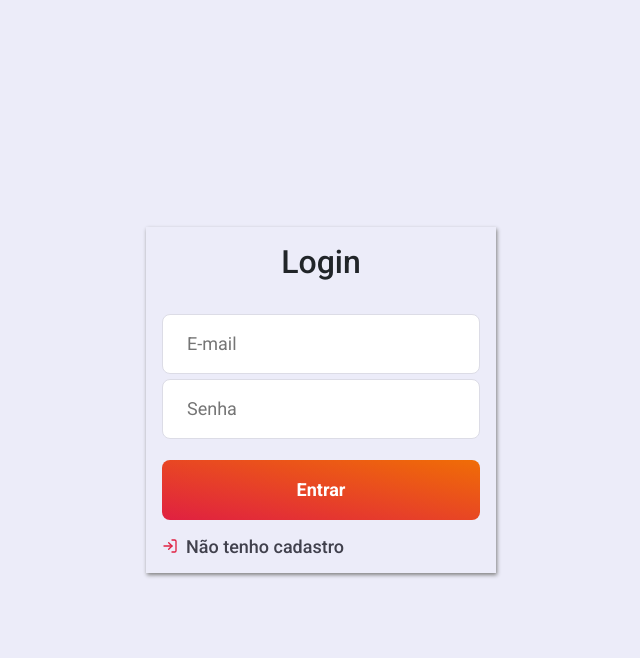
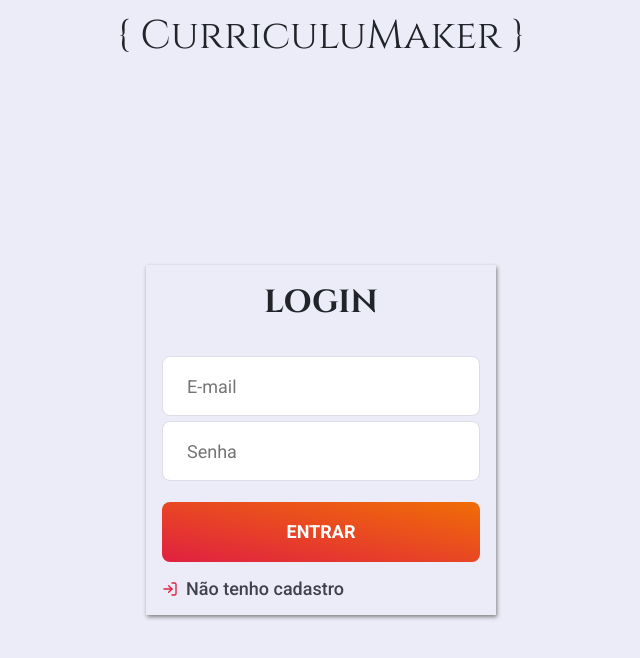
Before and after one commit to Levonhard/curriculuMaker, a React (Create React App) app in the folder frontend/: page / in a window 1280 px wide. Shown: the top 658 px of the page, without its empty margins (319-959 px from the left). Built offline with nearby package versions, Linux system fonts and the light colour scheme.

Commit message:
styles added to login page

```diff
--- a/frontend/package.json
+++ b/frontend/package.json
@@ -13,8 +13,7 @@
     "react-dom": "^16.13.1",
     "react-icons": "^3.9.0",
     "react-router-dom": "^5.1.2",
-    "react-scripts": "3.4.1",
-    "react-transition-group": "^4.3.0"
+    "react-scripts": "3.4.1"
   },
   "scripts": {
     "start": "react-scripts start",
--- a/frontend/src/global.css
+++ b/frontend/src/global.css
@@ -1,4 +1,5 @@
 @import url('https://fonts.googleapis.com/css?family=Roboto:400,500,700&display=swap');
+@import url('https://fonts.googleapis.com/css2?family=Cinzel:wght@400;700&display=swap');
 
 * {
     margin: 0;
--- a/frontend/src/pages/Logon/index.js
+++ b/frontend/src/pages/Logon/index.js
@@ -3,7 +3,6 @@ import { render } from "react-dom"
 import { Link, useHistory } from 'react-router-dom'
 import { FiLogIn } from 'react-icons/fi'
 import Alert from 'react-bootstrap/Alert'
-import { CSSTransition } from 'react-transition-group'
 
 import api from '../../services/api'
 
@@ -19,13 +18,11 @@ export default function Logon() {
 
         if (show) {
             return (
-                <CSSTransition in={show} appear={show} timeout={300} classNames="alert">
                 <Alert variant="danger" onClose={() => setShow(false)} dismissible>
                     <p>
                         Email ou senha incorretos.<br></br>Tente novamente.
                     </p>
                 </Alert>
-                </CSSTransition>
             )
         }
     }
@@ -53,11 +50,18 @@ export default function Logon() {
 
     return (
         <div className="logon-container">
+            <section className="header-container">
+                <h1>&#123; CurriculuMaker &#125;</h1>
+            </section>
+
+            <section className="notifications-container">
                 <div id="login-error"></div>
+            </section>
 
-            <section className="form">
+            <section className="form-container">
+                <div className="form">
                     <form onSubmit={handleLogin}>
-                    <h1>Login</h1>
+                        <h1>LOGIN</h1>
 
                         <input
                             type="email"
@@ -73,13 +77,14 @@ export default function Logon() {
                             onChange={e => setPswd(e.target.value)}
                             required
                         />
-                    <button className="button" type="submit">Entrar</button>
+                        <button className="button" type="submit">ENTRAR</button>
 
                         <Link className="back-link" to="/register">
                             <FiLogIn size={16} color="#E02041" />
                             Não tenho cadastro
                         </Link>
                     </form>
+                </div>
             </section>
         </div>
     )
--- a/frontend/src/pages/Logon/styles.css
+++ b/frontend/src/pages/Logon/styles.css
@@ -9,82 +9,69 @@ body {
     margin: 0 auto;
 
     display: flex;
-    justify-content: center;
     flex-direction: column;
-    position: relative;
 }
 
-.logon-container section {
-    padding: 1rem;
-    box-shadow: 1px 2px 4px grey;
-    align-self: center;
+/* ----CABEÇALHO---- */
+.logon-container section.header-container {
+    height: 10%;
+
+    display: flex;
+    align-items: center;
+    justify-content: center;
+
+    font-family: 'Cinzel', serif;
 }
 
-.logon-container h1 {
-    text-align: center;
+/* ----NOTIFICAÇÕES---- */
+.logon-container section.notifications-container {
+    height: 20%;
+
+    display: flex;
+    justify-content: center;
+    align-items: center;
 }
 
-.logon-container section.form {
+.logon-container section.notifications-container #login-error {
     width: 100%;
     max-width: 350px;
 }
 
-.logon-container section.form form h1 {
-    font-size: 32px;
-    margin-bottom: 32px;
+.logon-container section.notifications-container #login-error .alert,
+.logon-container section.notifications-container #login-error .alert p {
+    margin: 0;
 }
 
-.logon-container section.form input {
+.logon-container section.notifications-container #login-error .alert p {
+    font-size: 18px;
+}
+
+/* ----FORMULÁRIO---- */
+.logon-container section.form-container {
+    height: 50%;
+
+    display: flex;
+    justify-content: center;
+    align-items: center;
+}
+
+.logon-container section.form-container .form {
+    padding: 1rem;
+    box-shadow: 1px 2px 4px grey;
+    width: 100%;
+    max-width: 350px;
+}
+
+.logon-container section.form-container .form form h1 {
+    margin-bottom: 32px;
+    text-align: center;
+    font: 700 32px 'Cinzel', serif;
+}
+
+.logon-container section.form-container .form input {
     margin-bottom: 5px;
 }
 
-.logon-container section .back-link {
+.logon-container section.form-container .form .back-link {
     margin-top: 16px;
 }
-
-.logon-container #login-error {
-    width: 100%;
-    max-width: 350px;
-    align-self: center;
-    position: absolute;
-    top: 16px;
-}
-
-.logon-container #login-error .alert {
-    margin-top: 16px;
-    border-radius: 8px;
-    position: relative;
-}
-
-.logon-container #login-error .alert button {
-    position: absolute;
-    top: 0px;
-    right: 0px;
-}
-
-.logon-container #login-error .alert p {
-    margin: 0;
-    font-size: 18px;
-    text-align: center;
-}
-
-.logon-container #login-error .alert-appear {
-    opacity: 0;
-    transform: scale(0.9);
-}
-
-.logon-container #login-error .alert-appear-done {
-    opacity: 1;
-    transform: translateX(0);
-    transition: opacity 300ms, transform 300ms;
-}
-
-.logon-container #login-error .alert-exit {
-    opacity: 1;
-}
-
-.logon-container #login-error .alert-exit-done {
-    opacity: 0;
-    transform: scale(0.9);
-    transition: opacity 300ms, transform 300ms;
-}
```
Lines whose indentation alone changed are shown as unchanged.
